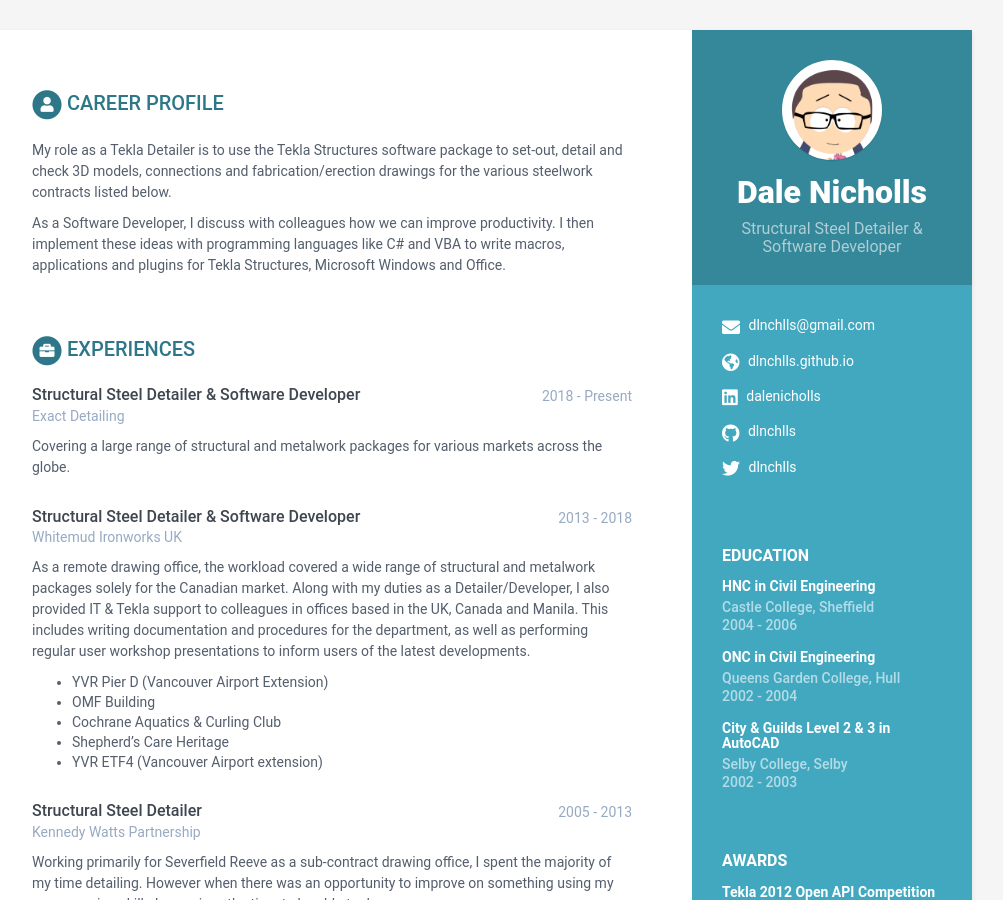
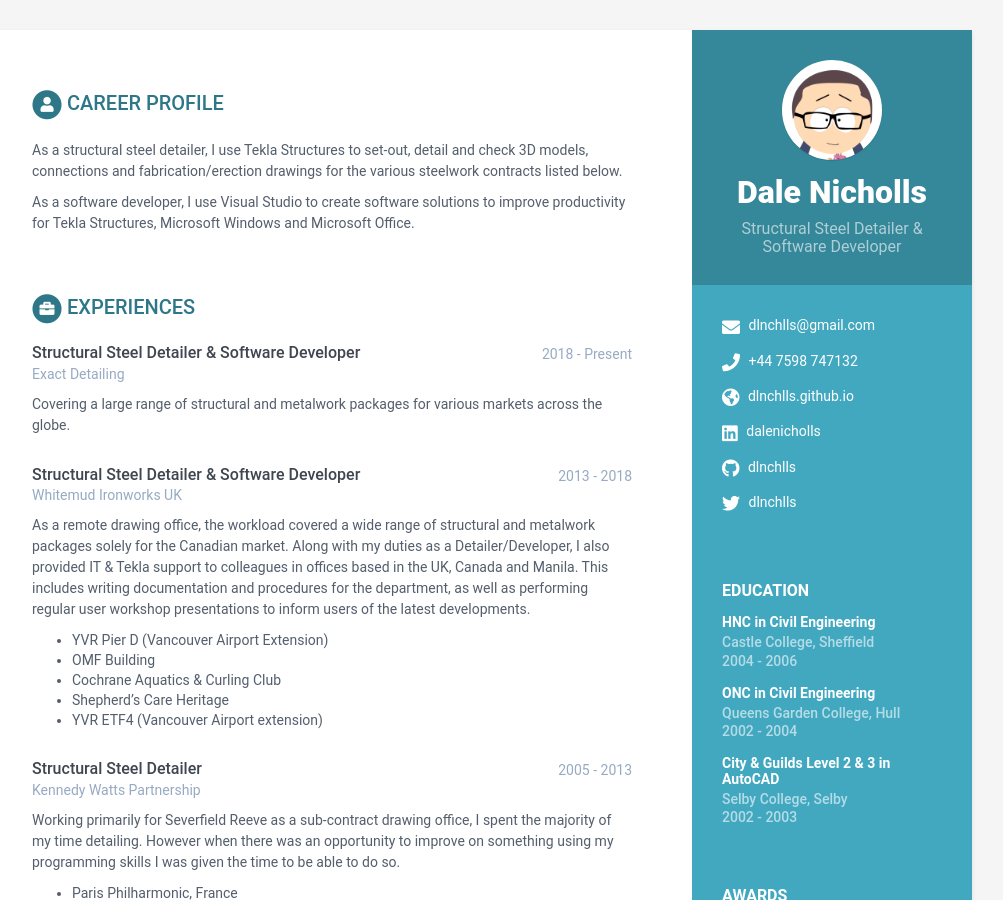
Before and after one commit to dalenicholls/dalenicholls.github.io, a Jekyll site: the page built from index.html, in a window 1280 px wide and 900 px high. Shown: the whole window, without its empty margins (168-1171 px from the left). Built offline with Jekyll 4.4.1, drawn with Linux system fonts in a browser that asks for light colours.

Commit message:
Update data.yml

```diff
--- a/_data/data.yml
+++ b/_data/data.yml
@@ -13,7 +13,7 @@ sidebar:
 
     # Sidebar links
     email: dlnchlls@gmail.com
-    phone:
+    phone: +44 7598 747132
     website: dlnchlls.github.io #do not add http://
     linkedin: dalenicholls
     github: dlnchlls
@@ -22,12 +22,11 @@ sidebar:
 career-profile:
     title: Career Profile
     summary: |
-      My role as a Tekla Detailer is to use the Tekla Structures software package to set-out, detail and check 3D models,
+      As a structural steel detailer, I use Tekla Structures to set-out, detail and check 3D models,
       connections and fabrication/erection drawings for the various steelwork contracts listed below.
 
-      As a Software Developer, I discuss with colleagues how we can improve productivity. I then implement these ideas with
-      programming languages like C# and VBA to write macros, applications and plugins for Tekla Structures, Microsoft Windows
-      and Office.
+      As a software developer, I use Visual Studio to create software solutions to improve productivity
+      for Tekla Structures, Microsoft Windows and Microsoft Office.
 
 education:
     - degree: HNC in Civil Engineering
```
